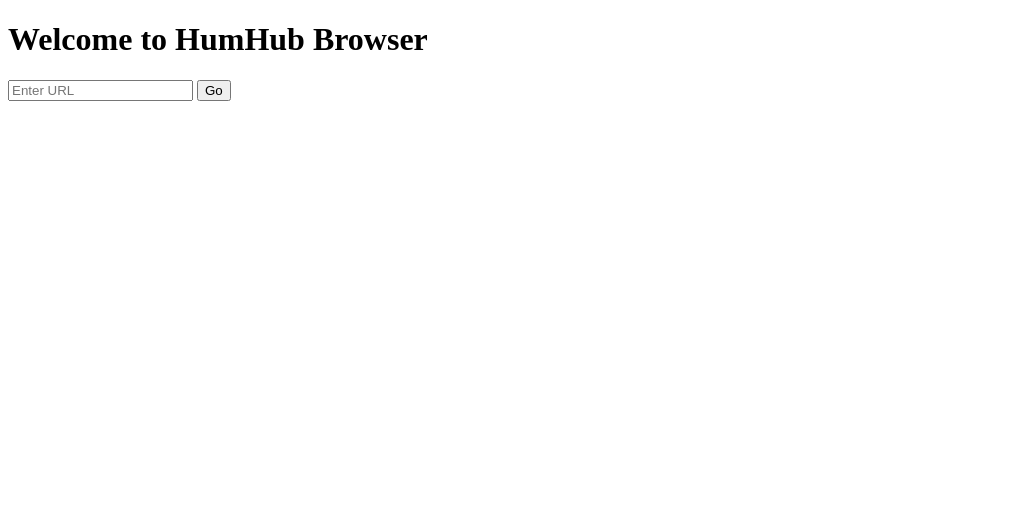
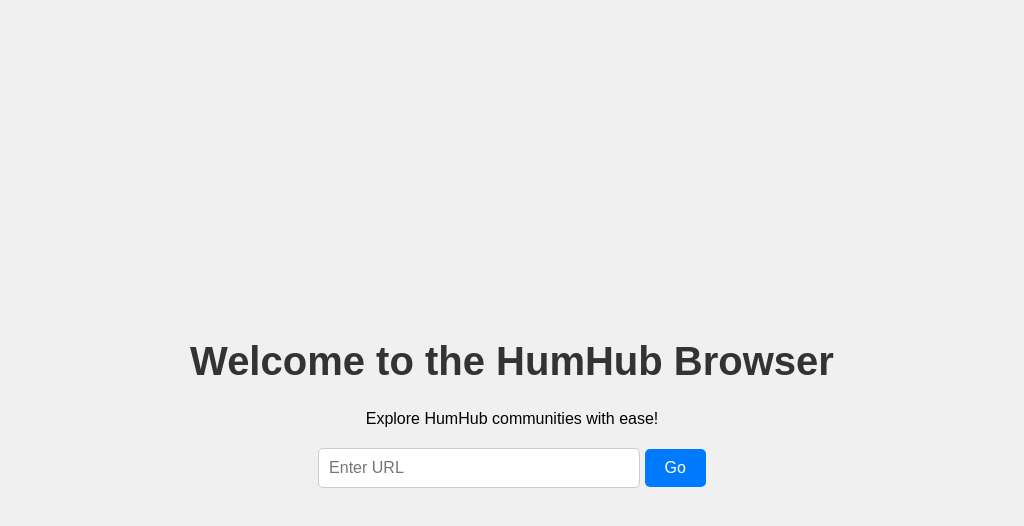
Before and after one commit to GreenMeteor/humhub-browser, an Electron app: page src/index.html in a window 1024 px wide. Drawn offline with Linux system fonts and the light colour scheme.

Commit message:
internal release
Signed-off-by: ArchBlood <35392110+ArchBlood@users.noreply.github.com>

```diff
--- a/package.json
+++ b/package.json
@@ -1,5 +1,6 @@
 {
   "name": "humhub-browser",
+  "productName": "HumHub Browser",
   "version": "1.0.0",
   "description": "A lightweight desktop application for browsing HumHub websites.",
   "main": "src/main.js",
--- a/src/index.html
+++ b/src/index.html
@@ -4,13 +4,64 @@
   <meta charset="UTF-8">
   <meta name="viewport" content="width=device-width, initial-scale=1.0">
   <title>HumHub Browser</title>
+  <style>
+    body {
+      font-family: Arial, sans-serif;
+      background-color: #f0f0f0;
+      margin: 0;
+      padding: 0;
+      display: flex;
+      justify-content: center;
+      align-items: center;
+      height: 100vh;
+    }
+
+    .container {
+      text-align: center;
+    }
+
+    h1 {
+      font-size: 2.5rem;
+      color: #333;
+    }
+
+    form {
+      margin-top: 20px;
+    }
+
+    input[type="text"] {
+      padding: 10px;
+      font-size: 1rem;
+      border: 1px solid #ccc;
+      border-radius: 5px;
+      width: 300px;
+    }
+
+    button[type="submit"] {
+      padding: 10px 20px;
+      font-size: 1rem;
+      background-color: #007bff;
+      color: #fff;
+      border: none;
+      border-radius: 5px;
+      cursor: pointer;
+      transition: background-color 0.3s;
+    }
+
+    button[type="submit"]:hover {
+      background-color: #0056b3;
+    }
+  </style>
 </head>
 <body>
-  <h1>Welcome to HumHub Browser</h1>
-  <form id="url-form">
-    <input type="text" id="url-input" placeholder="Enter URL">
-    <button type="submit">Go</button>
-  </form>
+  <div class="container">
+    <h1>Welcome to the HumHub Browser</h1>
+    <p>Explore HumHub communities with ease!</p>
+    <form id="url-form">
+      <input type="text" id="url-input" placeholder="Enter URL">
+      <button type="submit">Go</button>
+    </form>
+  </div>
 
   <script>
     const { ipcRenderer } = require('electron');
```
Also changed, not shown: src/main.js (+55 -9 lines), src/manifest.json.
